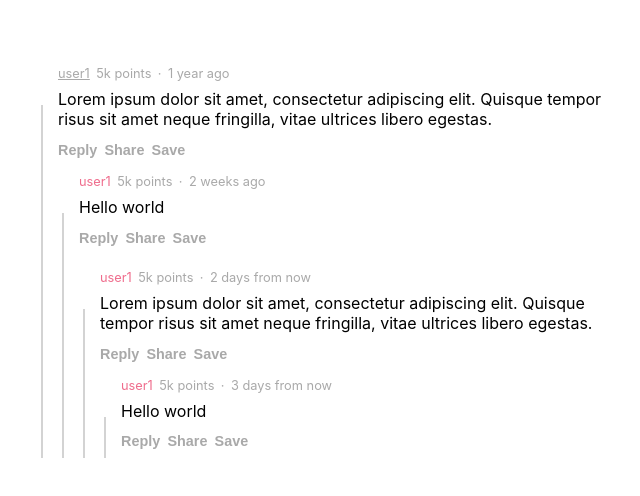
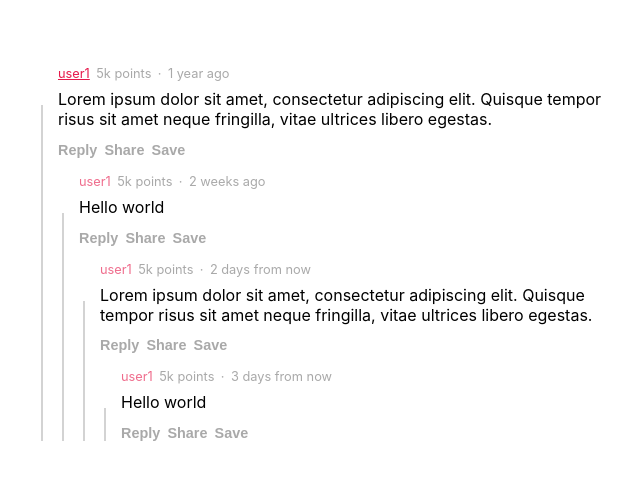
Before and after one commit to drewyoungdev/Demo.Comments.React, a React (Create React App) app: page / in a window 1280 px wide. In both pictures the pointer is over the link 391 px from the left and 73 px from the top of the page. Shown: the top 496 px of the page, without its empty margins (318-958 px from the left). Built offline with nearby package versions, Linux system fonts and the light colour scheme; the HTML template or start-up script is replaced by a standard one.

Commit message:
Rename VoteableComment to ActionableComment

```diff
--- a/src/Components/ActionButtons/ActionButtons.scss
+++ b/src/Components/ActionButtons/ActionButtons.scss
@@ -23,3 +23,7 @@
 .expand-button {
     color: $accent-color;
 }
+
+.expand-button:hover {
+    color: $accent-color-hover;
+}
--- a/src/Components/VoteableComment/VoteableComment.tsx
+++ b/src/Components/ActionableComment/ActionableComment.tsx
@@ -3,7 +3,7 @@ import { CommentModel } from '../../Models/CommentModel';
 import Comment from '../Comment/Comment';
 import ActionButtons from '../ActionButtons/ActionButtons';
 
-interface VoteableCommentProps {
+interface ActionableCommentProps {
     comment: CommentModel;
     addNewComment: (newComment: CommentModel) => void;
     isCollapsed: boolean;
@@ -26,7 +26,8 @@ const calcPaddingLeftPx = (depth: number): number => {
     return paddingLeftFromRootThread + paddingLeftFromThreadGroup;
 }
 
-const VoteableComment: React.FC<VoteableCommentProps> = (props) => {
+// May want to rename to just ActionComment so client has ability to just have regular Threaded Comments with no Vote ability
+const VoteableComment: React.FC<ActionableCommentProps> = (props) => {
     return (
         <>
             <div style={{ paddingLeft: calcPaddingLeftPx(props.comment.depth) - 33}}>
--- a/src/Components/Comment/Comment.scss
+++ b/src/Components/Comment/Comment.scss
@@ -1,7 +1,7 @@
 @import '../../styles/variables';
 
 .comment-container {
-    min-height: 5em;
+    min-height: 3em;
     padding: 1em 0 0 0;
 }
 
@@ -62,7 +62,15 @@
         color: $accent-color75;
     }
 
+    &.comment-row-item-author:hover {
+        color: $accent-color;
+    }
+
     &.comment-row-item-author-collapsed {
         color: $accent-color50;
     }
+
+    &.comment-row-item-author-collapsed:hover {
+        color: $accent-color75;
+    }
 }
--- a/src/Components/ThreadedComment/ThreadedComment.tsx
+++ b/src/Components/ThreadedComment/ThreadedComment.tsx
@@ -1,6 +1,6 @@
 import React from 'react';
 import ThreadGroup from '../ThreadGroup/ThreadGroup';
-import VoteableComment from '../VoteableComment/VoteableComment';
+import VoteableComment from '../ActionableComment/ActionableComment';
 import { CommentModel } from '../../Models/CommentModel';
 import './ThreadedComment.scss';
 
--- a/src/styles/_variables.scss
+++ b/src/styles/_variables.scss
@@ -1,4 +1,5 @@
 $accent-color: #E6194B;
+$accent-color-hover: rgb(164, 21, 57);
 $accent-color75: #EF6C8C;
 $accent-color50: rgb(230, 167, 184);
 
```
